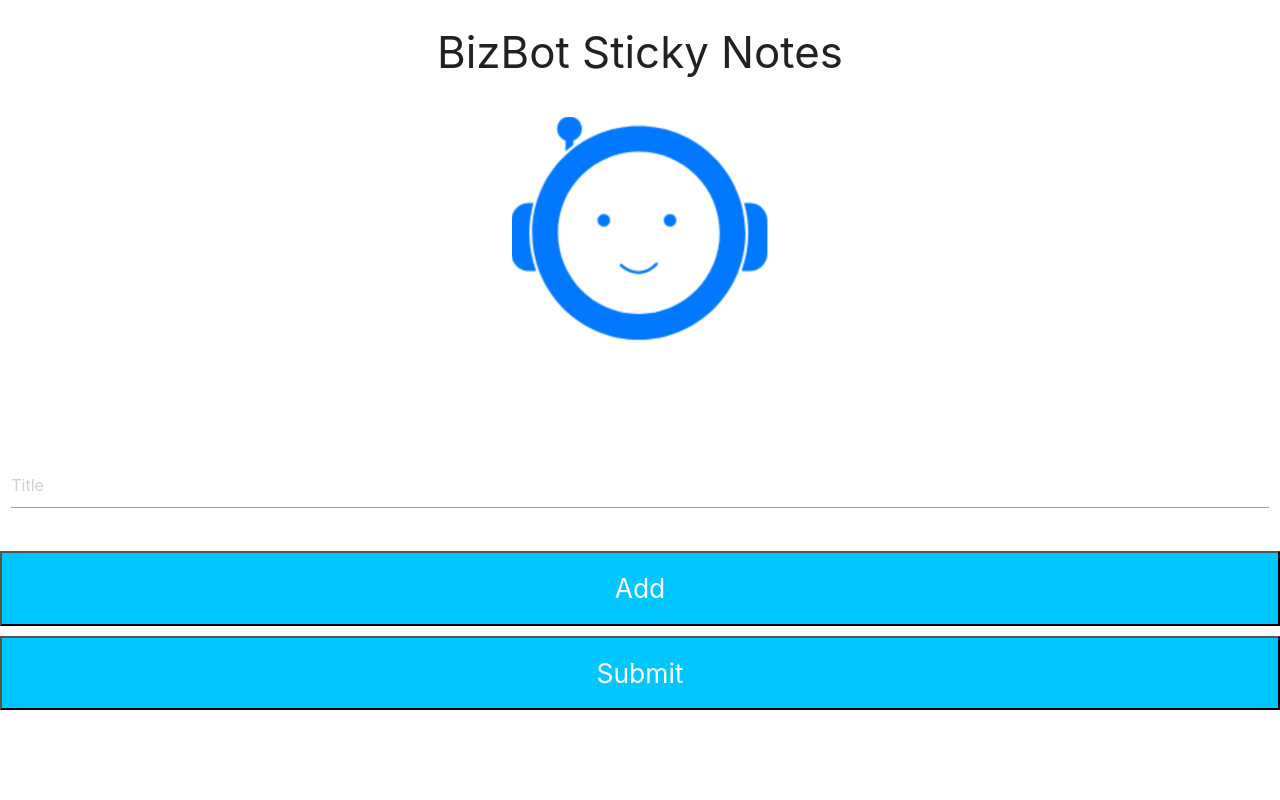
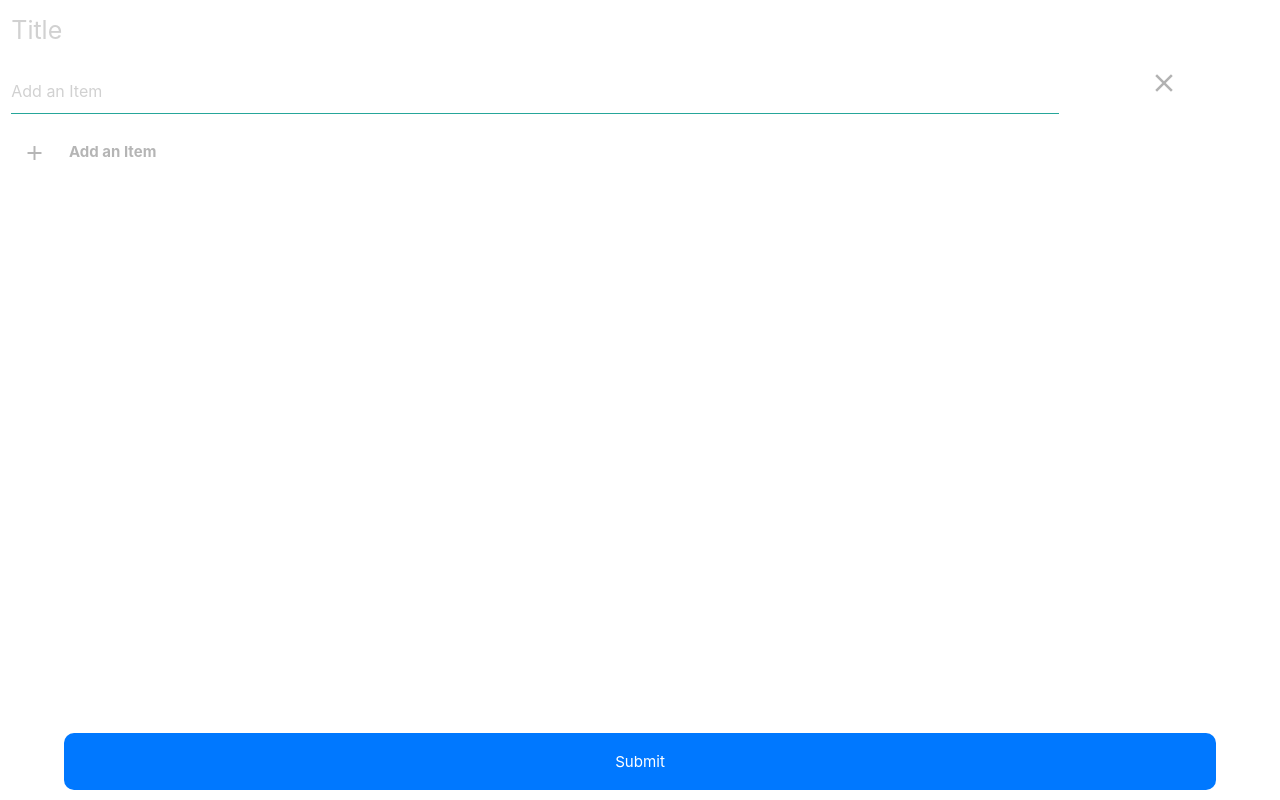
Before and after one commit to miftahihsan/Alfred-Facebook-Hackathon-2020, a website: page bizbotteuxdeux/index.html in a window 1280 px wide. Drawn offline with Linux system fonts and the light colour scheme.

Commit message:
teux deux

```diff
--- a/bizbotteuxdeux/css/main.css
+++ b/bizbotteuxdeux/css/main.css
@@ -17,38 +17,69 @@ body{
 .remove{
     background-color: transparent;
     border: none;
-    color: #990000;
     float: right;
     padding: 0;
     font-size: 7mm;
     outline: none;
-
+    opacity: 30%;
     transition: 0.5s;
-}
-.remove:hover{
-    color : #cc0000;
-    transform: scale(1.1);
 }
 #Hello{
     margin-bottom: 10px;
+    opacity: 33%;
 }
 .form-buttons{
-    background-color: #00c6ff;
-    font-size: 7mm;
+    background-color: #0078FF;
+    font-size: 4mm;
     color: white;
-    width: 100%;
+    width: 90%;
     padding: 20px;
-
     transition: 1.5s;
 
-    margin-bottom: 10px;
 }
+
+.submit{
+    position: absolute;
+    bottom: 10px;
+    left: 5%;
+    border: 0;
+    border-radius: 10px;
+}
+
 
 .form-buttons:hover{
     background-color: #0078ff;
 }
 
 .form-buttons:focus{
-    background-color: #00c6ff;
+    background-color: #0078FF;
     outline: none;
 }
+
+#title{
+    border-bottom: 0;
+    font-size: 25px;
+}
+
+input[type="text"], input[type="password"], textarea, select {
+    outline: none;
+    border-bottom: 0;
+}
+
+
+input:not([type]), input[type=text]:not(.browser-default), input[type=password]:not(.browser-default), input[type=email]:not(.browser-default), input[type=url]:not(.browser-default), input[type=time]:not(.browser-default), input[type=date]:not(.browser-default), input[type=datetime]:not(.browser-default), input[type=datetime-local]:not(.browser-default), input[type=tel]:not(.browser-default), input[type=number]:not(.browser-default), input[type=search]:not(.browser-default), textarea.materialize-textarea {
+    border-bottom: 0;
+}
+
+input:not([type]):focus:not([readonly]), input[type=text]:not(.browser-default):focus:not([readonly]), input[type=password]:not(.browser-default):focus:not([readonly]), input[type=email]:not(.browser-default):focus:not([readonly]), input[type=url]:not(.browser-default):focus:not([readonly]), input[type=time]:not(.browser-default):focus:not([readonly]), input[type=date]:not(.browser-default):focus:not([readonly]), input[type=datetime]:not(.browser-default):focus:not([readonly]), input[type=datetime-local]:not(.browser-default):focus:not([readonly]), input[type=tel]:not(.browser-default):focus:not([readonly]), input[type=number]:not(.browser-default):focus:not([readonly]), input[type=search]:not(.browser-default):focus:not([readonly]), textarea.materialize-textarea:focus:not([readonly]) {
+    border-bottom: 0;
+}
+
+.add-things{
+    font-size: 15px;
+    font-weight: bold;
+}
+.input-field{
+    margin-top: 0.5rem;
+    margin-bottom: 0;
+}
--- a/bizbotteuxdeux/index.html
+++ b/bizbotteuxdeux/index.html
@@ -25,7 +25,6 @@
 </script>
     <div class="row">
 
-        <div class="header"> <h3>BizBot Sticky Notes</h3> <br> <img src="bot.png" width="20%" alt=""> </div>
 
         <form class="col s12">
             <div class="row" id="inputList">
@@ -55,10 +54,16 @@
             <i class="material-icons right">send</i>
         </button> -->
 
-        <button id="add" type="button" class = "form-buttons" id="Hello" onclick="addThings()" >Add
-        </button>
+        <!-- <button id="add" type="button" class = "form-buttons" id="Hello" onclick="addThings()" >Add
+        </button> -->
 
-        <button id="post-btn" class = "form-buttons" >Submit
+        <div class="col s12" id="Hello" onclick="addThings()">
+            <i class="col s2small material-icons">add</i>
+            <div class="col s10 add-things">Add an Item
+            </div>
+        </div>
+
+        <button id="post-btn" class = "form-buttons submit" >Submit
         </button>
     </div>
 
--- a/bizbotteuxdeux/js/addFields.js
+++ b/bizbotteuxdeux/js/addFields.js
@@ -8,27 +8,29 @@ function addThings(){
         elem.setAttribute('id', 'dynamicBox'+i);
 
         const cross = document.createElement('button');
-        cross.setAttribute('class', 'remove');
+        cross.setAttribute('class', 'col s2 remove');
         cross.setAttribute('type', 'button');
         cross.setAttribute('id', i);
         cross.setAttribute('onclick', 'removeThings('+i+')')
 
         const icon = document.createElement('i');
-        icon.setAttribute('class', 'fa fa-window-close');
-        icon.setAttribute('aria-hidden', 'true');
-
+        icon.setAttribute('class', 'small material-icons');
+        icon.append("clear");
         cross.appendChild(icon);
 
         const box = document.createElement('input');
         box.setAttribute('placeholder', 'Add an Item');
         box.setAttribute('id', 'item'+i);
         box.setAttribute('type', 'text');
+        box.setAttribute('class', 'col s10');
+
+        elem.appendChild(box);
+        elem.appendChild(cross);
 
 
-        elem.appendChild(cross);
-        elem.appendChild(box);
-
         document.getElementById('dynamic').append(elem);
+        box.focus();
+        box.select();
 
         i++;
         getItem();
@@ -47,14 +49,15 @@ function addOnPost(value, index){
         elem.setAttribute('id', 'dynamicBox'+index);
 
         const cross = document.createElement('button');
-        cross.setAttribute('class', 'remove');
+        cross.setAttribute('class', 'col s2 remove');
         cross.setAttribute('type', 'button');
         cross.setAttribute('id', index);
         cross.setAttribute('onclick', 'removeThings('+index+')')
 
         const icon = document.createElement('i');
-        icon.setAttribute('class', 'fa fa-window-close');
-        icon.setAttribute('aria-hidden', 'true');
+        icon.setAttribute('class', 'small material-icons');
+        //icon.setAttribute('aria-hidden', 'true');
+        //<i class="large material-icons">insert_chart</i>
 
         cross.appendChild(icon);
 
@@ -62,11 +65,13 @@ function addOnPost(value, index){
         box.setAttribute('placeholder', 'Add an Item');
         box.setAttribute('id', 'item'+index);
         box.setAttribute('type', 'text');
+        box.setAttribute('class', 'col s10');
+
         box.value = value;
 
 
+        elem.appendChild(box);
         elem.appendChild(cross);
-        elem.appendChild(box);
 
         document.getElementById('dynamic').append(elem);
 }
@@ -79,6 +84,7 @@ function getItem(){
                 arr.push(this.id);
         });
 
+
         let temp = [];
 
         for( var i = 0; i < arr.length; i++ ){
@@ -87,10 +93,11 @@ function getItem(){
                 });
         }
 
+        console.log(temp);
         let response = {};
 
         for( var i = 0; i < temp.length; i++ ){
-                if( i % 2 != 0 ) {
+                if( i % 2 == 0 ) {
                         response[temp[i]] = document.getElementById(temp[i]).value;
                 }
         }
--- a/bizbotteuxdeux/js/submit.js
+++ b/bizbotteuxdeux/js/submit.js
@@ -29,7 +29,7 @@ function init() {
 
   let arr = url_string.split("=");
 
-  if( arr.length === 2 ){
+  if( arr.length <= 2 ){
     addThings();
     return;
   }
```
Also changed, not shown: bizbotteuxdeux/notepad.png (added).
